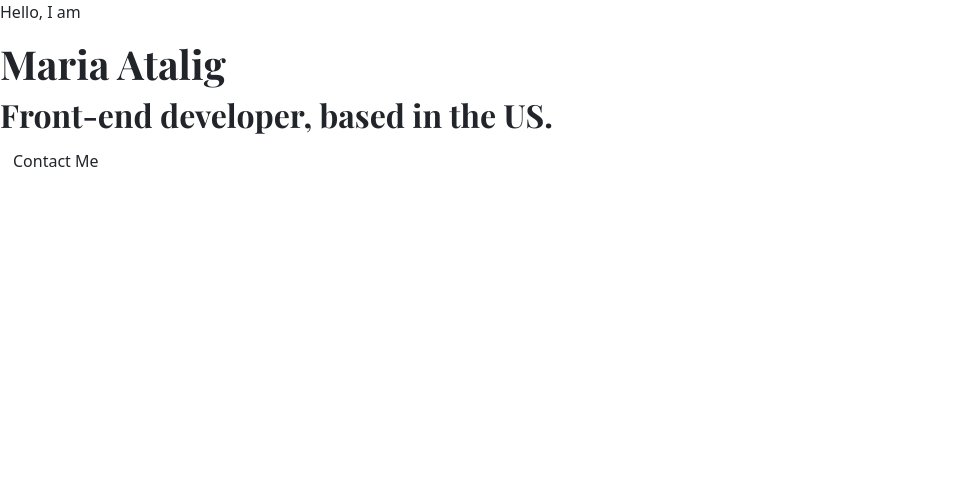
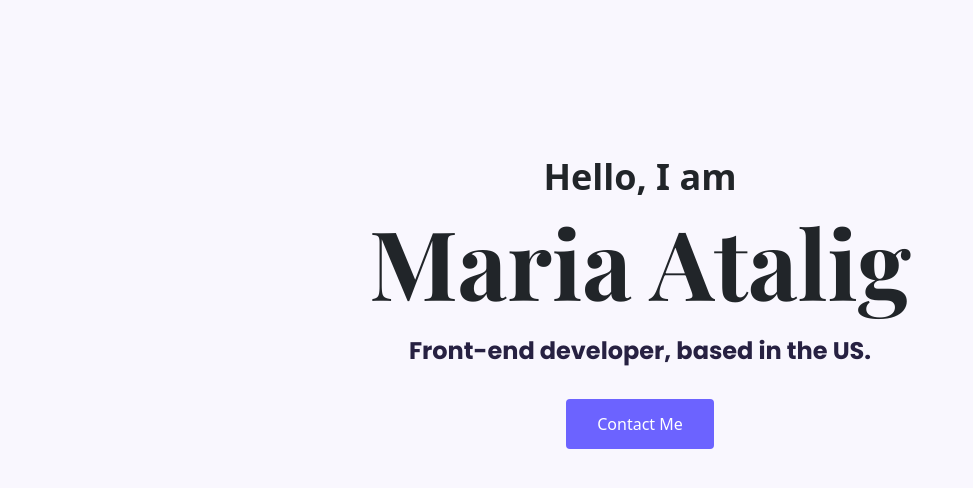
Before and after one commit to ataligmaria/portfolio-shecodes-project, a plain HTML site: page index.html in a window 1280 px wide. Shown: the whole page, without its empty margins (0-973 px from the left). Drawn offline with nearby package versions, Linux system fonts and the light colour scheme.

Commit message:
Added CSS to my existing elements

```diff
--- a/index.html
+++ b/index.html
@@ -22,7 +22,7 @@
     <div class="hero">
       <p>Hello, I am</p>
       <h1>Maria Atalig</h1>
-      <h2>Front-end developer, based in the US.</h2>
+      <h2 class="mb-4">Front-end developer, based in the US.</h2>
       <div>
         <a href="#" class="btn btn-branding">Contact Me</a>
       </div>
--- a/src/styles.css
+++ b/src/styles.css
@@ -1,23 +1,49 @@
+:root {
+  --primary-font: "Playfair Display", serif;
+  --secondary-font: "Poppins", sans-serif;
+  --primary-color: #6c63ff;
+  --secondary-color: #f9f7fe;
+}
+
 h1,
 h2,
 h3,
 h4,
 h5,
 h6 {
-  font-family: "Playfair Display", serif;
+  font-family: var(--primary-font);
   font-optical-sizing: auto;
   font-weight: 700;
   font-style: normal;
 }
 
-.poppins-medium {
-  font-family: "Poppins", sans-serif;
-  font-weight: 500;
-  font-style: normal;
+h1 {
+  font-size: 96px;
 }
 
-.poppins-bold {
-  font-family: "Poppins", sans-serif;
+.hero {
+  background: var(--secondary-color);
+  text-align: center;
+  padding: 150px 30px;
+}
+
+.hero p {
+  font-size: 36px;
   font-weight: 700;
-  font-style: normal;
+  margin: 0;
 }
+
+.hero h2 {
+  font-family: var(--secondary-font);
+  font-weight: medium;
+  font-size: 24px;
+  color: #272142;
+  line-height: 2;
+}
+
+.btn-branding {
+  background: var(--primary-color);
+  color: white;
+  border-radius: 4px;
+  padding: 12px 30px;
+}
```
